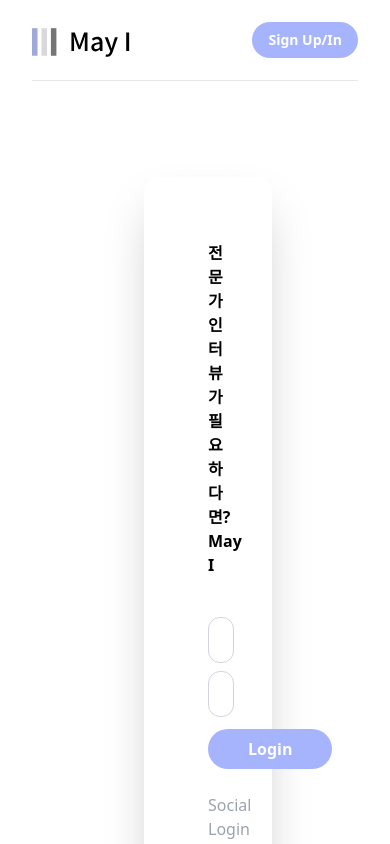
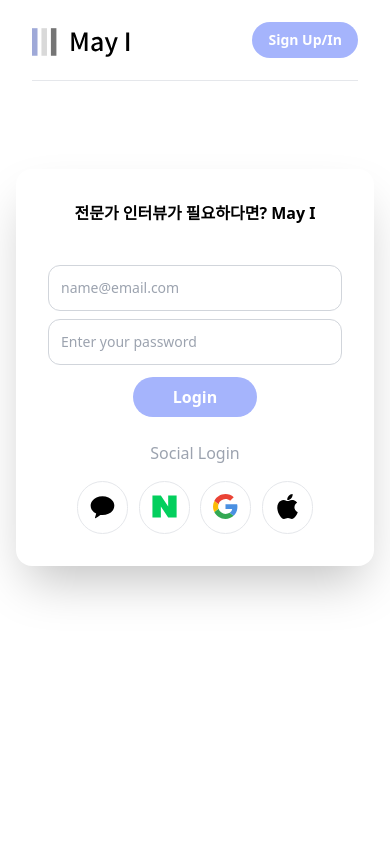
Before and after one commit to LikeLion-May-I/MAY-I-FRONT, a Next.js app: page /login in a window 390 px wide. Shown: the top 844 px of the page. Built offline with nearby package versions, Linux system fonts and the light colour scheme.

Commit message:
login mobile version

```diff
--- a/components/Navbar.jsx
+++ b/components/Navbar.jsx
@@ -37,7 +37,7 @@ export const Navbar = () => {
             </Link>
           ))}
           <Link href="/login">
-            <a className="font-heading text-white font-bold inline-flex items-center justify-center px-[1rem] py-2 text-sm md:text-lg md:py-3 md:px-6 rounded-full transform duration-200 bg-indigo-300 hover:bg-indigo-500">
+            <a className="font-heading text-white font-bold inline-flex items-center justify-center px-[1rem] text-sm md:text-lg py-2 md:px-6 rounded-full transform duration-200 bg-indigo-300 hover:bg-indigo-500">
               Sign Up/In
             </a>
           </Link>
--- a/pages/login/index.jsx
+++ b/pages/login/index.jsx
@@ -6,10 +6,10 @@ export default function Login() {
   return (
     <>
       <Navbar />
-      <section className="container max-w-[1000px] flex px-36 mx-auto py-12 ">
-        <div className="w-full mt-12 p-16 shadow-2xl text-center rounded-2xl">
+      <section className="container max-w-[1000px] flex px-4 md:px-36 mx-auto py-10 ">
+        <div className="w-full mt-12 p-8 md:p-16 shadow-2xl text-center rounded-2xl">
           <p className="mb-10 font-bold">전문가 인터뷰가 필요하다면? May I</p>
-          <div className="w-2/3 mx-auto">
+          <div className="md:w-2/3 mx-auto">
             <input
               className="bg-white border border-gray-300 text-gray-900 text-sm rounded-xl focus:ring-indigo-500 focus:border-indigo-500 block w-full p-3"
               placeholder="name@email.com"
@@ -25,12 +25,10 @@ export default function Login() {
           <p className="text-center mt-6 mb-4 text-gray-400 text-md">
             Social Login
           </p>
-          <div className="flex w-1/2 mx-auto justify-between">
+          <div className="flex w-4/5 md:w-1/2 mx-auto justify-between">
             {login.map((data) => (
               <div className="space-x-2 py-3 text-xs text-blueGray-500 font-semibold leading-none border hover:bg-blueGray-50 rounded-full px-3 bg-yellow">
-                <button>
-                  <Image src={data.src} alt="" width={25} height={25} />
-                </button>
+                <Image src={data.src} alt="" width={25} height={25} />
               </div>
             ))}
           </div>
```
